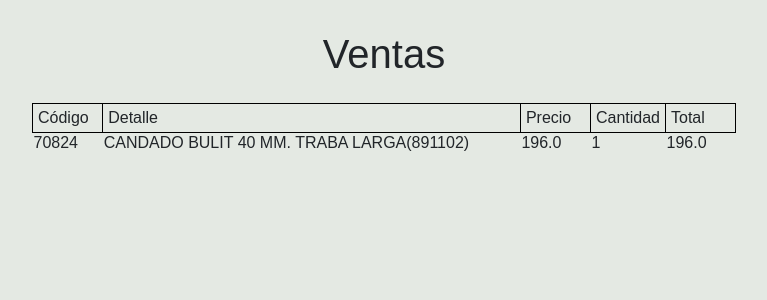
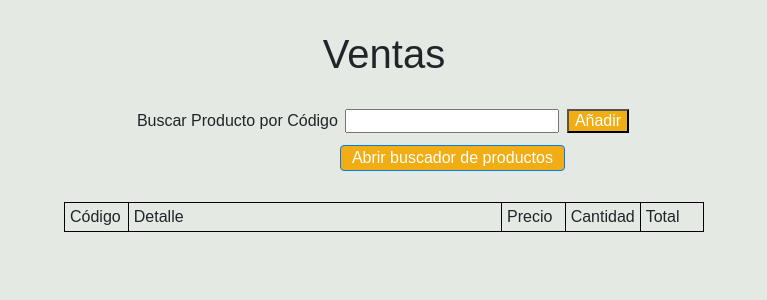
Before and after one commit to MatiasAdrian4/lubricentro_myc, a Django app: page /lubricentro_myc/ventas/ in a window 1280 px wide; the page is wider, and only the part inside the window is pictured. Shown: the part 140-440 px from the top of that part, without its empty margins (256-1023 px from the left). Run offline with Django 3.2, Linux system fonts and the light colour scheme; some libraries are stand-ins or nearby versions.

Commit message:
created shopping cart

```diff
--- a/django_project/lubricentro_myc/static/css/style.css
+++ b/django_project/lubricentro_myc/static/css/style.css
@@ -6,7 +6,7 @@ body {
 
 button {
     background-color: #F0AD14!important;
-    color: #E4E9E3;
+    color: white;
 }
 
 /* encabezado */
@@ -51,7 +51,7 @@ button {
 .carrito-table {
     margin: 30px auto;
     margin-top: 25px;
-    width: 55%;
+    width: 50%;
     border-collapse: collapse;
 }
 
@@ -76,6 +76,7 @@ button {
     width: 95%;
 }
 
+#ventas .operaciones tr:nth-child(2) td button,
 #productos .operaciones tr:nth-child(4) td button,
 #clientes .operaciones tr:nth-child(3) td button,
 #clientes .operaciones tr:nth-child(4) td button {
@@ -106,7 +107,7 @@ button {
     width: 100%;
 }
 
-/* producto_modal */
+/* modales */
 
 .modal-body table {
     margin: 0px auto;
@@ -115,3 +116,7 @@ button {
 .modal-body table tr td input, .modal-body table tr td select {
     margin-left: 20px;
 }
+
+.carrito-table tbody tr td input {
+    width: 100%;
+}
--- /dev/null
+++ b/django_project/lubricentro_myc/templates/buscador_productos_modal.html
@@ -0,0 +1,103 @@
+{% block vue_modal %}
+{% csrf_token %}
+<div id="buscador-productos-modal" class="modal fade" tabindex="-1" role="dialog" aria-labelledby="buscador-productos-modal-label">
+  <div class="modal-dialog" role="document">
+    <div class="modal-content">
+      <div class="modal-header">
+        <h4 class="modal-title">Buscador de Productos</h4>
+        <button type="button" class="close" data-dismiss="modal" aria-label="Close" @click="close()"><span aria-hidden="true">&times;</span></button>
+      </div>
+      <div class="modal-body">
+        <table>
+          <tr>
+            <td>Buscar por Detalle</td>
+            <td><input type="text"></td>
+          </tr>
+          <tr>
+            <td><button type="button" class="btn btn-default" style="margin-top: 10px;" @click="listar_resultados()">Listar Resultados</td>
+            <td></td>
+          </tr>
+        </table>
+
+        <br>
+        <table class="resultados">
+        </table>
+
+      </div>
+      <div class="modal-footer">
+      </div>
+    </div>
+  </div>
+</div>
+
+<script type="application/javascript">
+new Vue({
+    el: "#buscador-productos-modal",
+    delimiters: ['${', '}'],
+    components: {},
+    methods: {
+        listar_resultados() {
+          var detalle = $('#buscador-productos-modal .modal-body table tr:nth-child(1) td:nth-child(2) input').val()
+          if(detalle.length < 4) {
+            alert("La búsqueda debe de contener al menos 4 caracteres")
+          } else {
+            axios({
+              method:'get',
+              url: `/lubricentro_myc/productos/buscar?detalle=` + detalle,
+            }).then(response => {
+              var resultados = $('#buscador-productos-modal .modal-body .resultados')[0]
+              resultados.innerHTML = ``
+
+              var productos = response.data.productos
+              for(var producto in productos) {
+                var codigo = productos[producto].codigo;
+                var detalle = productos[producto].detalle;
+                resultados.innerHTML += `
+                  <tr>
+                    <td style="padding: 5px;">` + codigo + `</td>
+                    <td>` + detalle + `</td>
+                    <td><button type="button" class="btn btn-default" data-dismiss="modal" onClick="$(this).addClass('prod-selected');"">Seleccionar</button></td>
+                  </tr>
+                `
+              }
+            }).catch(function (error) {
+              console.error(error);
+            })
+          }
+        },
+        close() {
+          if($('.prod-selected').length > 0) {
+            var codigo = $('.resultados tr:has(.prod-selected) td:nth-child(1)')[0].innerText
+            axios({
+              method:'get',
+              url: `/lubricentro_myc/productos/` + codigo,
+            }).then(response => {
+              $('.carrito-table tbody')[0].innerHTML += `
+                <tr>
+                  <td><input readonly type="text" value="` + response.data['codigo'] +`"></td>
+                  <td><input readonly type="text" value="` + response.data['detalle'] + `"></td>
+                  <td><input type="text" value="` + response.data['precio_venta_contado'] + `"></td>
+                  <td><input type="text" value="1.0"></td>
+                  <td><input type="text" value="` + response.data['precio_venta_contado'] + `"></td>
+                </tr>
+              `
+            }).catch(function (error) {
+              console.error(error);
+            })
+          }
+          var detalle = $('#buscador-productos-modal .modal-body table tr:nth-child(1) td:nth-child(2) input').val("")
+          var resultados = $('#buscador-productos-modal .modal-body .resultados')[0].innerHTML = ``
+        }
+    },
+    data: {
+    },
+    mounted() {
+      axios.defaults.xsrfHeaderName = "X-CSRFToken";
+      axios.defaults.xsrfCookieName = "XCSRF-TOKEN";
+
+      $('#buscador-productos-modal').on('hidden.bs.modal', this.close);
+    }
+  })
+</script>
+
+{% endblock %}
--- a/django_project/lubricentro_myc/templates/ventas.html
+++ b/django_project/lubricentro_myc/templates/ventas.html
@@ -3,15 +3,23 @@
 {% include "encabezado.html" %}
 
 {% block content %}
-
-    <head>
-        <script type="text/javascript" src="{% static 'js/ventas.js' %}"></script>
-    </head>
-
     <body>
         <div id="ventas">
+
             <h1>Ventas</h1>
-        </div>
+
+            <table class="operaciones">
+                <tr>
+                    <td>Buscar Producto por Código</td>
+                    <td><input type="text" id="codigo" style="margin: 0px 5px;"></td>
+                    <td><button onClick="buscar_producto()">Añadir</button></td>
+                </tr>
+                <tr>
+                    <td></td>
+                    <td><button type="button" class="btn btn-primary vue-btn" data-toggle="modal" data-target="#buscador-productos-modal">Abrir buscador de productos</button><td>
+                    <td></td>
+                </tr>
+            </table>
 
             <table class="carrito-table">
                 <thead>
@@ -21,14 +29,44 @@
                     <td style="width: 10%;">Cantidad</td>
                     <td style="width: 10%;">Total</td>
                 </thead>
-            <tr> <!--ejemplo-->
-                <td>70824</td>
-                <td>CANDADO BULIT 40 MM. TRABA LARGA(891102)</td>
-                <td>196.0</td>
-                <td>1</td>
-                <td>196.0</td>
-            </tr>
+                <tbody>
+                </tbody>
             </table>
+        </div>
+
     </body>
 
+    <script type="text/javascript">
+        function buscar_producto() {
+            var codigo = document.getElementById('codigo').value
+            if (codigo.replace(/\s/g, "") == "") {
+              console.log("asdasd")
+              return
+            }
+            if (isNaN(codigo)) {
+              alert("Código debe ser un número");
+              return
+            }
+            axios({
+              method:'get',
+              url: `/lubricentro_myc/productos/` + codigo,
+            }).then(response => {
+              $('.carrito-table tbody')[0].innerHTML += `
+                <tr>
+                  <td><input readonly type="text" value="` + response.data['codigo'] +`"></td>
+                  <td><input readonly type="text" value="` + response.data['detalle'] + `"></td>
+                  <td><input type="text" value="` + response.data['precio_venta_contado'] + `"></td>
+                  <td><input type="text" value="1.0"></td>
+                  <td><input type="text" value="` + response.data['precio_venta_contado'] + `"></td>
+                </tr>
+              `
+              $('.operaciones tr:nth-child(1) td input')[0].value = "";
+            }).catch(function (error) {
+              console.error(error);
+            })
+        }
+    </script>
+
 {% endblock %}
+
+{% include "buscador_productos_modal.html" %}
--- a/django_project/lubricentro_myc/views.py
+++ b/django_project/lubricentro_myc/views.py
@@ -1,8 +1,9 @@
-from django.http import Http404, HttpResponse
+from django.http import Http404, HttpResponse, JsonResponse
 from django.shortcuts import render
 from django.views.generic.list import ListView
 from django.template.loader import get_template
 from rest_framework import viewsets
+from rest_framework.decorators import action
 
 from .models import Cliente, Producto
 from .serializers import ClienteSerializer, ProductoSerializer
@@ -15,6 +16,19 @@ class ClienteViewSet(viewsets.ModelViewSet):
 class ProductoViewSet(viewsets.ModelViewSet):
     queryset = Producto.objects.all()
     serializer_class = ProductoSerializer
+
+    @action(detail=False, methods=['get'])
+    def buscar(self, request):
+        resultado = []
+        detalle = request.GET.get('detalle', '')
+        if detalle == '':
+            return JsonResponse(data={'productos': resultado})
+        for producto in Producto.objects.filter(detalle__icontains=detalle).values():
+            resultado.append({
+                "codigo": producto['codigo'],
+                "detalle": producto['detalle']
+            })
+        return JsonResponse(data={'productos': resultado})
 
 def ventas(request):
     return render(request, 'ventas.html', {})
```
Also changed, not shown: django_project/lubricentro_myc/static/js/ventas.js (deleted). Lines whose indentation alone changed are shown as unchanged.
